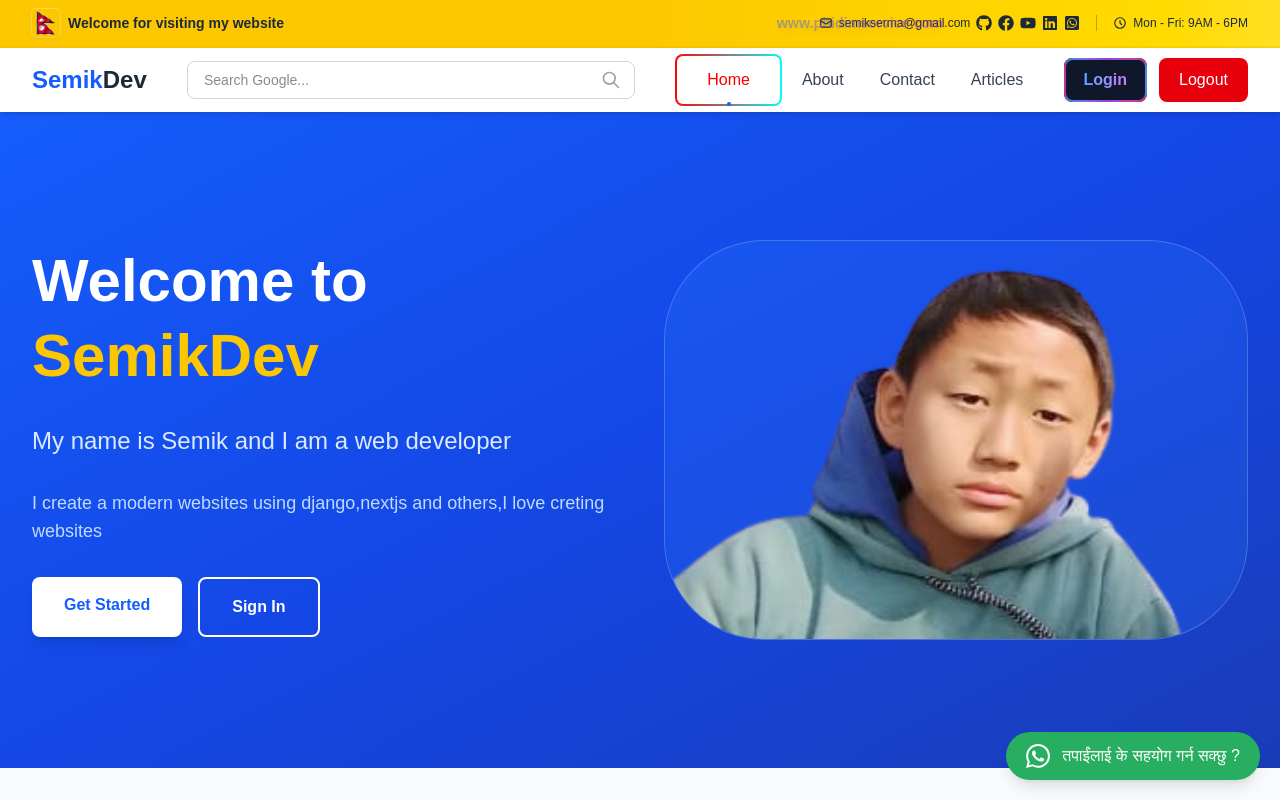
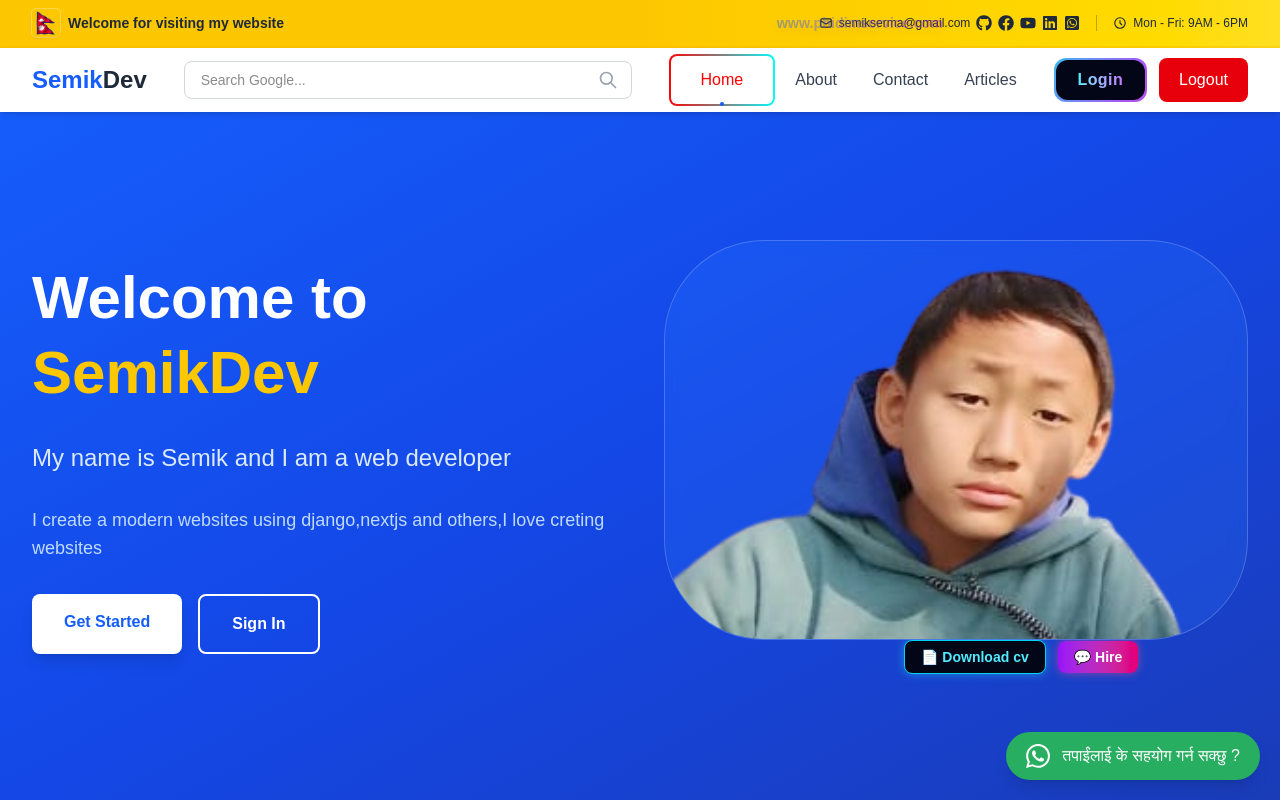
Before and after one commit to semik-serma/frontent, a Next.js app: page / in a window 1280 px wide. Shown: the top 800 px of the page. Built offline with nearby package versions, Linux system fonts and the light colour scheme.

Commit message:
creating a modern website using next js

```diff
--- a/src/app/globals.css
+++ b/src/app/globals.css
@@ -248,3 +248,12 @@ body {
   0% { background-position: 0% 50%; }
   100% { background-position: 400% 50%; }
 }
+
+@keyframes borderMove {
+  0% {
+    background-position: 0% 50%;
+  }
+  100% {
+    background-position: 300% 50%;
+  }
+}
--- a/src/app/layout.js
+++ b/src/app/layout.js
@@ -1,3 +1,4 @@
+
 import { Geist, Geist_Mono } from "next/font/google";
 import "./globals.css";
 import Navbar from "@/components/Navbar";
--- a/src/app/page.js
+++ b/src/app/page.js
@@ -8,7 +8,7 @@ export default function Home() {
 
 
   const openWhatsApp = () => {
-    window.open('https://wa.me/9779862772457?text=What can I help you with', '_blank');
+    window.open('https://wa.me/9779862772457?text=Hey i have visited your website', '_blank');
   };
 
   return (
@@ -52,7 +52,28 @@ export default function Home() {
                   className="object-cover rounded-2xl"
                   priority
                 />
+
               </div>
+<div className="flex items-center gap-3 ml-60">
+  {/* Download CV */}
+  <button className="bg-[#020617] px-4 py-1.5 rounded-lg text-sm font-semibold text-cyan-300 border border-cyan-400 shadow-[0_0_10px_rgba(34,211,238,0.5)] hover:shadow-[0_0_18px_rgba(34,211,238,0.9)] hover:scale-105 transition-all duration-300">
+    <a href="/" download>
+      📄 Download cv
+    </a>
+  </button>
+
+  {/* Hire Me */}
+  <button
+    onClick={openWhatsApp}
+    className="bg-gradient-to-r from-purple-600 to-pink-600 px-4 py-1.5 rounded-lg text-sm font-semibold text-white shadow-[0_0_10px_rgba(236,72,153,0.6)] hover:shadow-[0_0_18px_rgba(236,72,153,1)] hover:scale-105 transition-all duration-300"
+  >
+    💬 Hire
+  </button>
+</div>
+
+
+
+
             </div>
           </div>
         </div>
--- a/src/components/Navbar.js
+++ b/src/components/Navbar.js
@@ -185,15 +185,20 @@ export default function Navbar() {
             <div className="hidden md:flex items-center gap-3 ml-4">
              <Link
   href="/login"
-                className="relative inline-flex items-center justify-center px-5 py-2.5 rounded-lg bg-slate-900 overflow-hidden group"
+  className="relative inline-flex items-center justify-center px-6 py-2.5 rounded-xl group"
 >
-                <span className="absolute inset-0 rounded-lg bg-[linear-gradient(120deg,rgba(59,130,246,0.8),rgba(139,92,246,0.8),rgba(236,72,153,0.8))] blur-sm animate-pulse"></span>
-                <span className="absolute inset-0 rounded-lg border-2 border-transparent bg-gradient-to-r from-blue-400 via-purple-500 to-pink-500 opacity-75 group-hover:opacity-100 transition-opacity duration-300" style={{WebkitMask: 'linear-gradient(#fff 0 0) padding-box, linear-gradient(#fff 0 0)', WebkitMaskComposite: 'xor', maskComposite: 'exclude'}}></span>
-                <span className="absolute inset-[2px] rounded-lg bg-slate-900"></span>
-                <span className="relative z-10 bg-gradient-to-r from-blue-400 to-purple-400 bg-clip-text text-transparent font-semibold">
+  {/* Animated neon border */}
+  <span className="absolute inset-0 rounded-xl p-[2px] bg-[linear-gradient(120deg,rgba(34,211,238,1),rgba(168,85,247,1),rgba(236,72,153,1),rgba(34,211,238,1))] bg-[length:300%_300%] animate-[borderMove_4s_linear_infinite]"></span>
+
+  {/* Inner dark background */}
+  <span className="absolute inset-[2px] rounded-xl bg-[#020617]"></span>
+
+  {/* Button text */}
+  <span className="relative z-10 bg-gradient-to-r from-cyan-300 to-purple-400 bg-clip-text text-transparent font-semibold tracking-wide">
     Login
   </span>
 </Link>
+
               <button
                 onClick={handlelogout}
                 className="px-5 py-2.5 bg-red-600 text-white font-medium rounded-lg hover:bg-red-700 transition"
```
Lines whose indentation alone changed are shown as unchanged.
